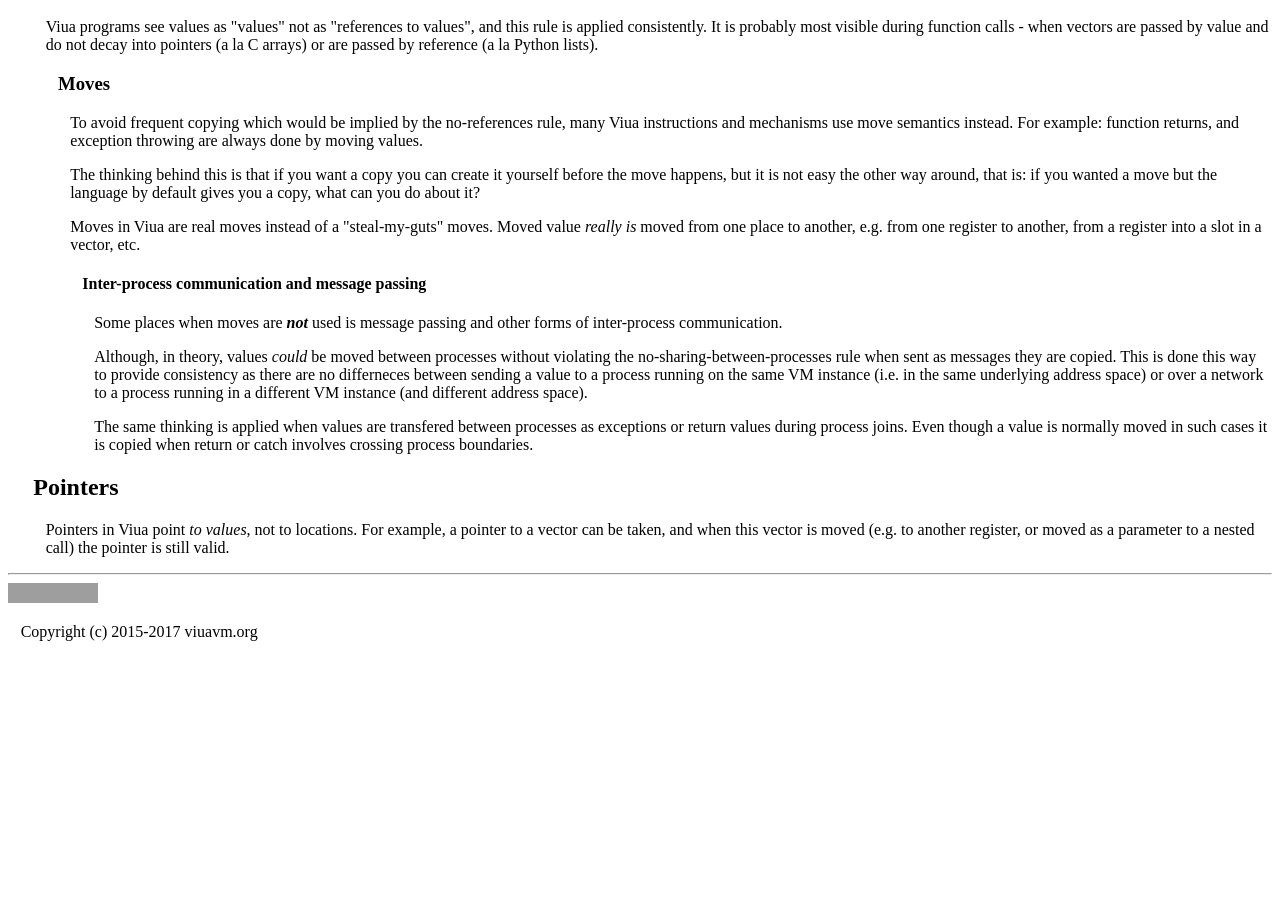
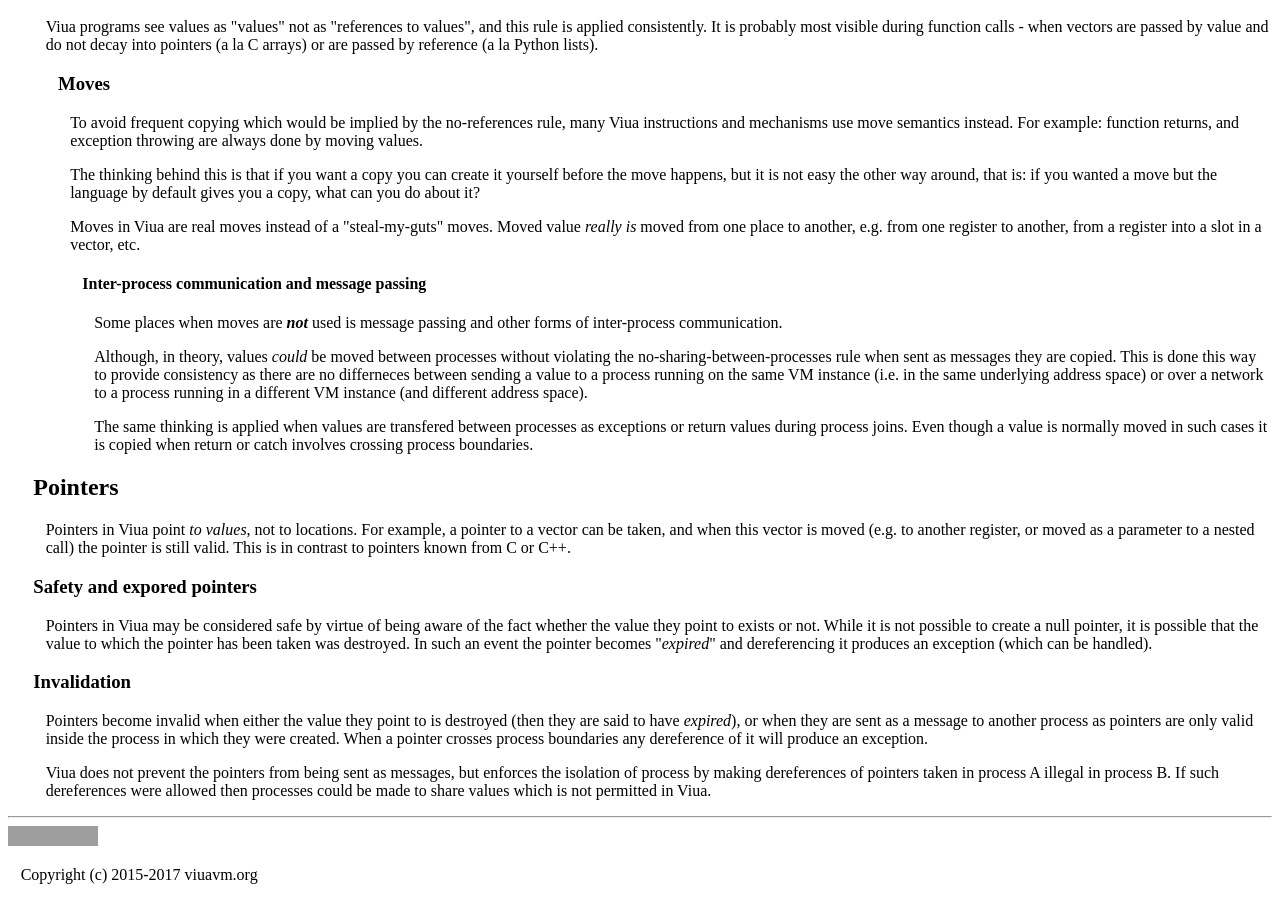
Before and after one commit to marekjm/docs.viuavm.org, a Jekyll site: the page built from model.html, in a window 1280 px wide and 900 px high, scrolled down 5766 px. Built offline with Jekyll 4.4.1, drawn with Linux system fonts in a browser that asks for light colours; before the commit the page ends 6423 px from its top, so only the background shows below that; grey boxes are pictures that could not be loaded.

Commit message:
More information about pointers

```diff
--- a/model.html
+++ b/model.html
@@ -643,6 +643,31 @@ closure %1 foo/0
             Pointers in Viua point <em>to values</em>, not to locations.
             For example, a pointer to a vector can be taken, and when this vector is moved (e.g. to another register, or
             moved as a parameter to a nested call) the pointer is still valid.
+            This is in contrast to pointers known from C or C++.
+        </p>
+
+        <h3> Safety and expored pointers </h3>
+
+        <p>
+            Pointers in Viua may be considered safe by virtue of being aware of the fact whether the value they point to
+            exists or not.
+            While it is not possible to create a null pointer, it is possible that the value to which the pointer has been
+            taken was destroyed.
+            In such an event the pointer becomes "<em>expired</em>" and dereferencing it produces an exception (which can be handled).
+        </p>
+
+        <h3> Invalidation </h3>
+
+        <p>
+            Pointers become invalid when either the value they point to is destroyed (then they are said to have <em>expired</em>), or
+            when they are sent as a message to another process as pointers are only valid inside the process in which they were created.
+            When a pointer crosses process boundaries any dereference of it will produce an exception.
+        </p>
+
+        <p>
+            Viua does not prevent the pointers from being sent as messages, but enforces the isolation of process by making dereferences of
+            pointers taken in process A illegal in process B.
+            If such dereferences were allowed then processes could be made to share values which is not permitted in Viua.
         </p>
     </section>
 </section>
```
